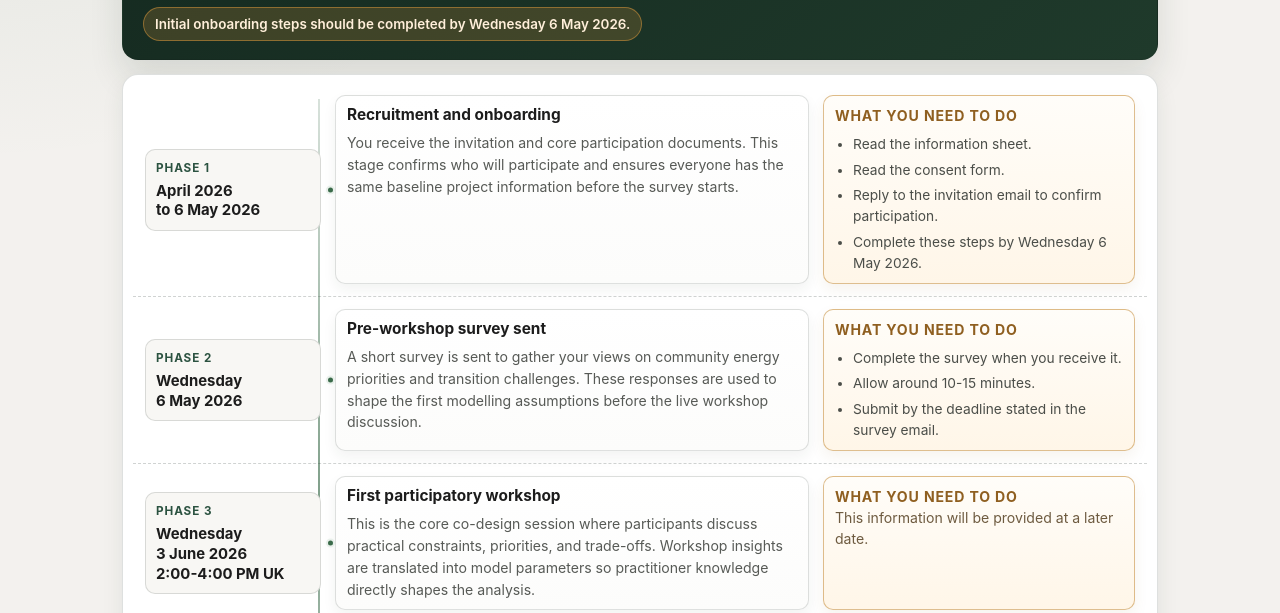
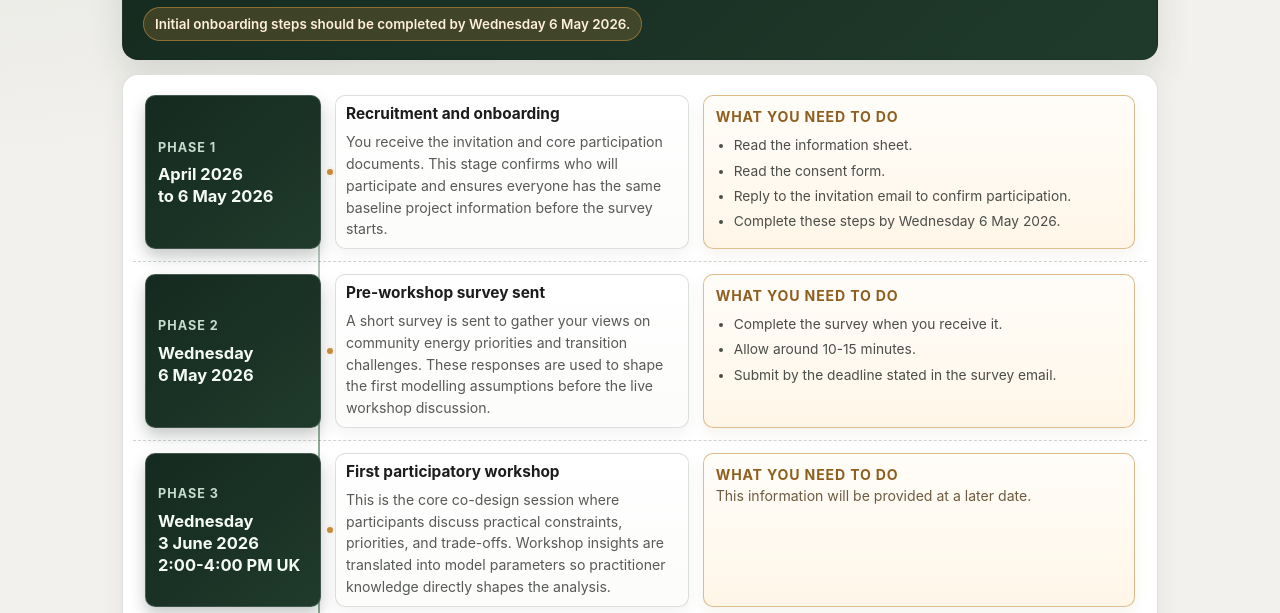
Before and after one commit to fGambedotti/PEM-website, a plain HTML site: page stakeholder-info.html in a window 1280 px wide. Shown: the part 187-800 px from the top of the page. Drawn offline with Linux system fonts and the light colour scheme.

Commit message:
Refine stakeholder timeline layout and date card styling

```diff
--- a/stakeholder-info.html
+++ b/stakeholder-info.html
@@ -145,10 +145,11 @@
 
     .timeline-item {
       display: grid;
-      grid-template-columns: 176px minmax(0, 1fr) 312px;
+      grid-template-columns: 176px minmax(0, 0.9fr) minmax(0, 1.1fr);
       gap: 14px;
       align-items: stretch;
       padding: 12px;
+      min-height: 170px;
       position: relative;
     }
 
@@ -157,12 +158,16 @@
     }
 
     .date-box {
-      background: var(--surface-soft);
-      border: 1px solid var(--border);
+      background: linear-gradient(140deg, var(--hero-bg), var(--hero-bg-2));
+      border: 1px solid rgba(255, 255, 255, 0.18);
       border-radius: var(--radius-sm);
-      padding: 9px 10px;
-      align-self: center;
+      padding: 11px 12px;
+      align-self: stretch;
+      display: flex;
+      flex-direction: column;
+      justify-content: center;
       position: relative;
+      box-shadow: 0 8px 16px rgba(16, 33, 24, 0.24);
     }
 
     .date-box::after {
@@ -171,28 +176,34 @@
       right: -15px;
       top: 50%;
       transform: translateY(-50%);
-      width: 9px;
-      height: 9px;
+      width: 10px;
+      height: 10px;
       border-radius: 50%;
-      background: var(--accent);
-      border: 2px solid #e9f0eb;
+      background: var(--accent-warm);
+      border: 2px solid #f4efe8;
+    }
+
+    .date-box,
+    .event-box,
+    .action-box {
+      height: 100%;
     }
 
     .date-label {
       margin: 0;
-      font-size: 0.73rem;
+      font-size: 0.79rem;
       letter-spacing: 0.08em;
       text-transform: uppercase;
-      color: var(--accent-2);
+      color: #c7dbcf;
       font-weight: 700;
     }
 
     .date-value {
-      margin: 5px 0 0;
-      font-size: 0.93rem;
+      margin: 6px 0 0;
+      font-size: 1.03rem;
       font-weight: 700;
-      color: var(--text);
-      line-height: 1.32;
+      color: #f6faf7;
+      line-height: 1.34;
     }
 
     .event-box {
@@ -200,8 +211,9 @@
       border-radius: var(--radius-sm);
       background: linear-gradient(180deg, #ffffff, #fcfcfb);
       box-shadow: 0 6px 14px rgba(26, 46, 34, 0.06);
-      padding: 9px 11px;
+      padding: 8px 10px;
       min-height: 100%;
+      height: 100%;
     }
 
     .event-box h2 {
@@ -222,8 +234,9 @@
       border-radius: var(--radius-sm);
       background: linear-gradient(180deg, #fffdf9, #fff6e8);
       box-shadow: 0 6px 14px rgba(138, 98, 33, 0.08);
-      padding: 9px 11px;
+      padding: 10px 12px;
       min-height: 100%;
+      height: 100%;
     }
 
     .action-box h3 {
```
